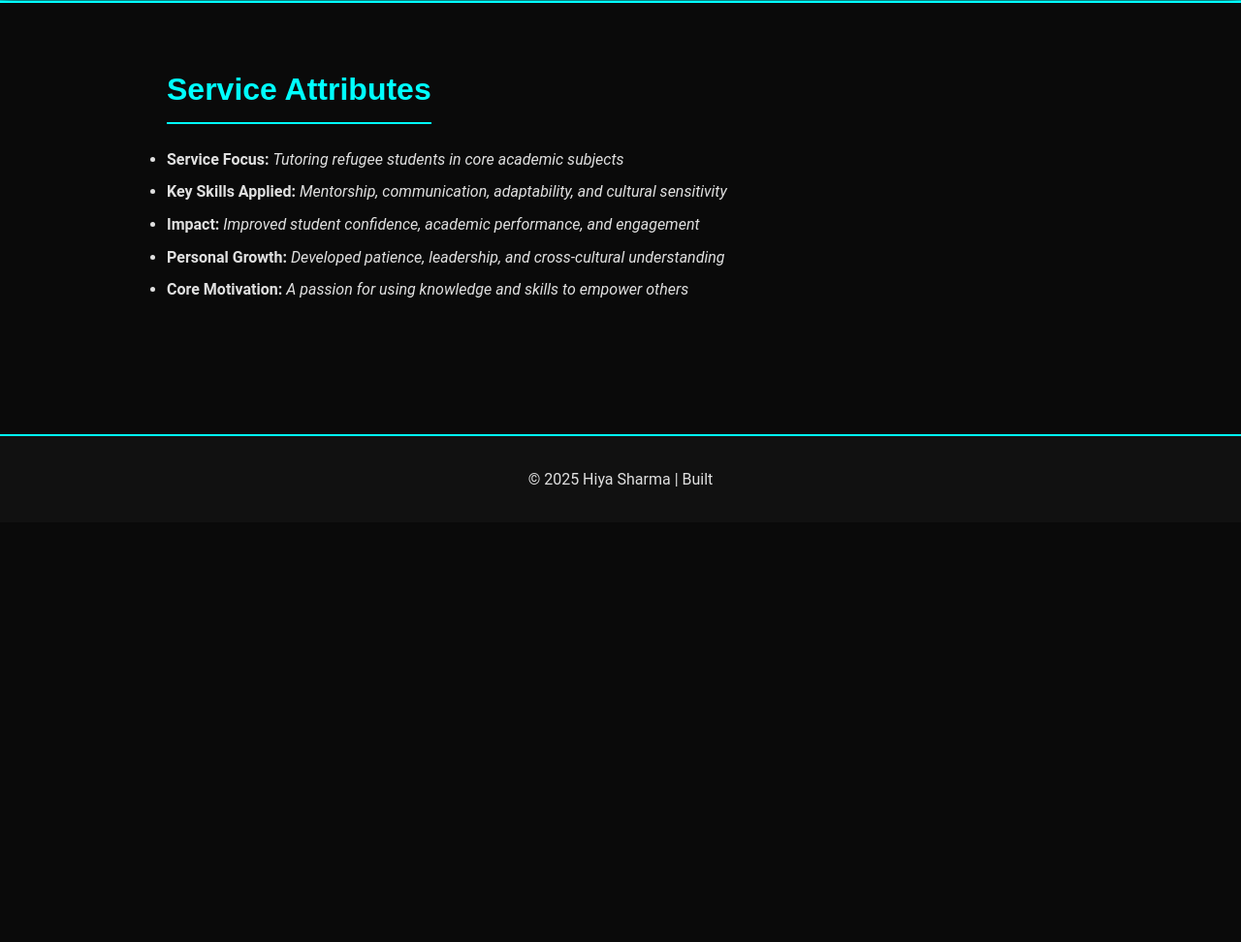
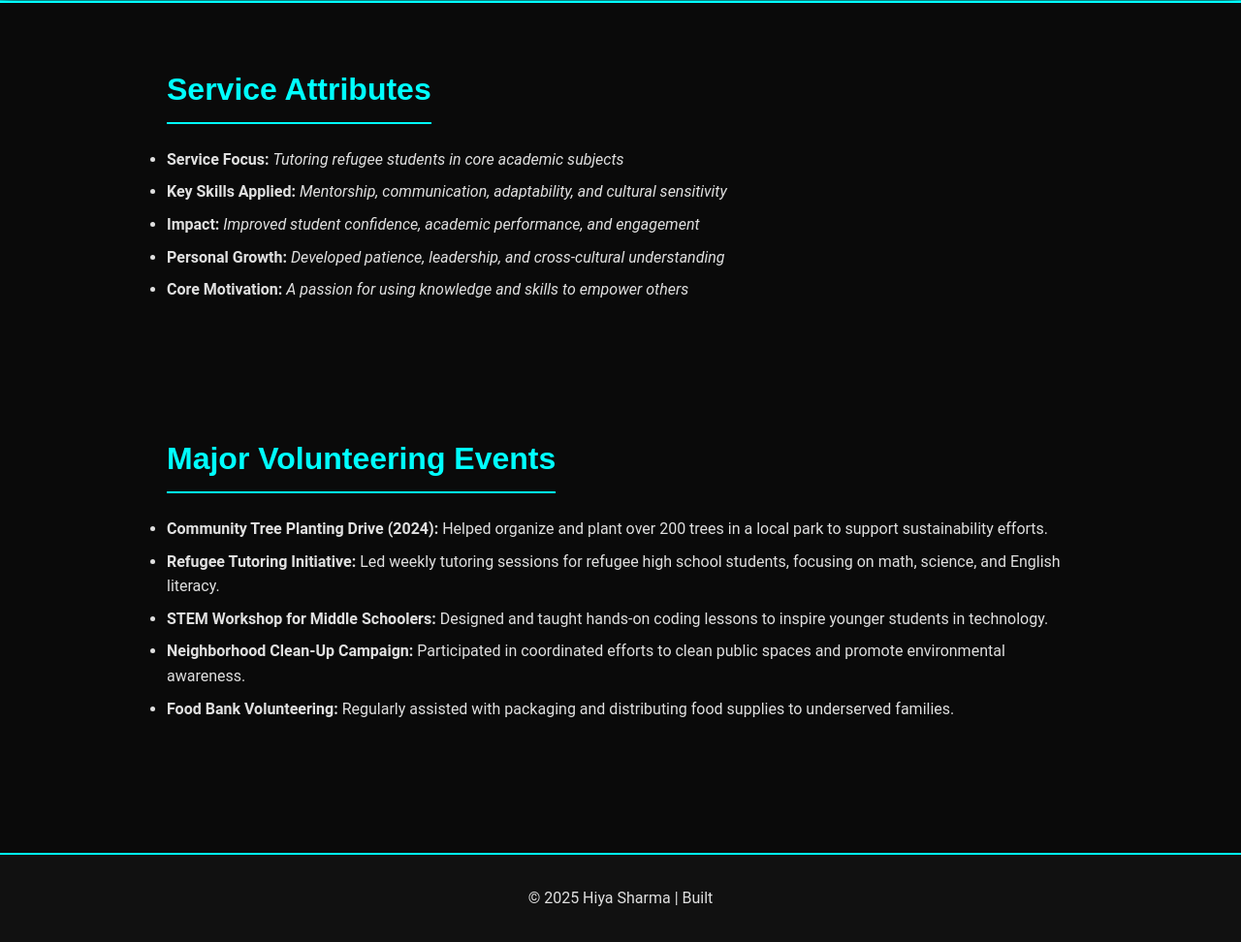
Before and after one commit to CSCE331-Fall2025-900-911/project1-hiya.sharma, a plain HTML site: page service.html in a window 1280 px wide. Shown: the part 246-1218 px from the top of the page at 97% size. Before the commit the page ends 800 px from the top, so only its background shows below. Drawn offline with Linux system fonts and the light colour scheme.

Commit message:
service- updates

```diff
--- a/service.html
+++ b/service.html
@@ -38,6 +38,18 @@
         <li><b>Core Motivation:</b> <i>A passion for using knowledge and skills to empower others</i></li>
       </ul>
     </section>
+
+    <!-- Volunteering Events -->
+    <section>
+      <h2>Major Volunteering Events</h2>
+      <ul>
+        <li><b>Community Tree Planting Drive (2024):</b> Helped organize and plant over 200 trees in a local park to support sustainability efforts.</li>
+        <li><b>Refugee Tutoring Initiative:</b> Led weekly tutoring sessions for refugee high school students, focusing on math, science, and English literacy.</li>
+        <li><b>STEM Workshop for Middle Schoolers:</b> Designed and taught hands-on coding lessons to inspire younger students in technology.</li>
+        <li><b>Neighborhood Clean-Up Campaign:</b> Participated in coordinated efforts to clean public spaces and promote environmental awareness.</li>
+        <li><b>Food Bank Volunteering:</b> Regularly assisted with packaging and distributing food supplies to underserved families.</li>
+      </ul>
+    </section>
   </main>
 
   <footer>
```
